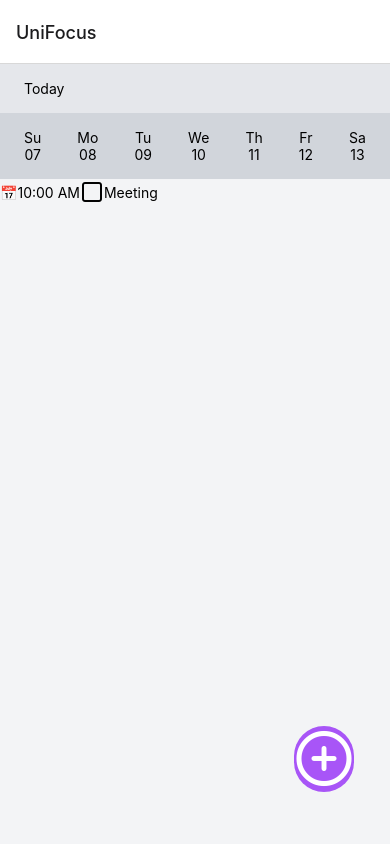
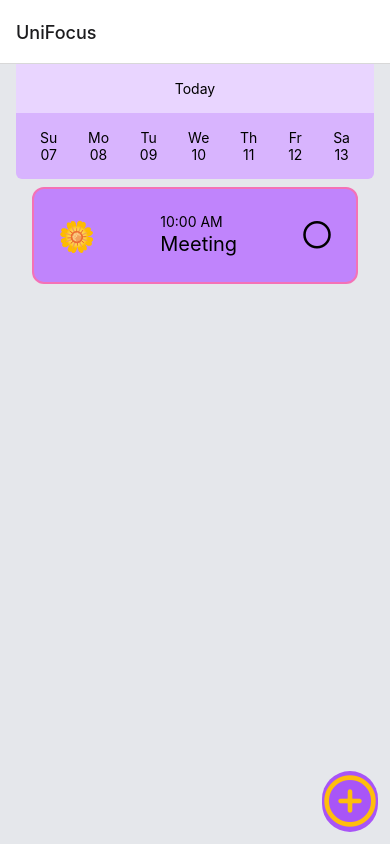
Before and after one commit to cindykandie/unifocus-todoapp, a React Native app: screen /UniFocus in a window 390 px wide. Built offline with nearby package versions, Linux system fonts and the light colour scheme.

Commit message:
Design the task item correctly, make the app more colorful

```diff
--- a/App.js
+++ b/App.js
@@ -11,7 +11,7 @@
   return (
     <NavigationContainer>
       <Stack.Navigator initialRouteName='UniFocus' >
-        <Stack.Screen name="UniFocus" component={MainScreen} />
+        <Stack.Screen name="UniFocus" component={MainScreen} headerShown={false} />
       </Stack.Navigator>
     </NavigationContainer>
   );
--- a/components/DayHeader.js
+++ b/components/DayHeader.js
@@ -18,7 +18,7 @@
   }
 
   return (
-    <View className="flex-row items-center justify-between py-4 px-6 bg-gray-200">
+    <View className="flex-row items-center justify-center py-4 px-6 bg-purple-200">
       <Text>{displayText}</Text>
       {/* Button for navigating to Today */}
       {/* Add onPress action to navigate to Today's list */}
--- a/components/DaysNavigation.js
+++ b/components/DaysNavigation.js
@@ -14,18 +14,21 @@
       const formattedDate = moment().startOf('week').add(index, 'days').format('DD');
 
       return (
+        <View >
         <TouchableOpacity key={day} onPress={() => onDayPress(currentDate)}>
           <View className="items-center">
             <Text>{day}</Text>
             <Text>{formattedDate}</Text>
           </View>
         </TouchableOpacity>
+        </View>
+
       );
     });
   };
 
   return (
-    <View className="flex-row justify-between py-4 px-6 bg-gray-300">
+    <View className="flex-row justify-between py-4 px-6 bg-purple-300 rounded-b-md">
       {renderDays()}
     </View>
   );
--- a/components/PlusButton.js
+++ b/components/PlusButton.js
@@ -6,7 +6,7 @@
   return (
     <TouchableOpacity onPress={onPress}>
       <View className=" bg-purple-500 rounded-full" >
-      <Feather name="plus-circle" size={60} color="white" />
+      <Feather name="plus-circle" size={56} color="#ffbe0b" />
       </View>
     </TouchableOpacity>
   );
--- a/components/TaskItem.js
+++ b/components/TaskItem.js
@@ -5,17 +5,20 @@
 
 const TaskItem = ({ emoji, time, task, isChecked, onToggle }) => {
   return (
-    <View className="flex-row items-center">
-      <Text>{emoji}</Text>
-      <Text>{time}</Text>
-      <TouchableOpacity onPress={onToggle}>
+    <View className="flex-row items-center justify-between p-6 rounded-xl bg-purple-400 m-2 mx-4 border-solid border-2 border-pink-400 bord">
+      <Text className='text-3xl'>{emoji}</Text>
+      <View>
+        <Text className='text-md'>{time}</Text>
+        <Text className='text-xl'>{task}</Text>
+      </View>
+
+      <TouchableOpacity onPress={onToggle} className='rounded-full'>
         {isChecked ? (
-          <Feather name="check-square" size={24} color="black" />
+          <Feather name="check-square" size={30} color="black" />
         ) : (
-          <Feather name="square" size={24} color="black" />
+          <Feather name="circle" size={30} color="black" />
         )}
       </TouchableOpacity>
-      <Text>{task}</Text>
     </View>
   );
 };
--- a/screens/MainScreen.js
+++ b/screens/MainScreen.js
@@ -1,17 +1,18 @@
 // MainScreen.js
 
-import React, { useState } from 'react';
-import { View } from 'react-native';
-import DayHeader from '../components/DayHeader';
-import DaysNavigation from '../components/DaysNavigation';
-import TaskItem from '../components/TaskItem';
-import PlusButton from '../components/PlusButton';
-import TaskAdditionModal from '../components/TaskAddModal';
+import React, { useState } from "react";
+import { ScrollView, View } from "react-native";
+import DayHeader from "../components/DayHeader";
+import DaysNavigation from "../components/DaysNavigation";
+import TaskItem from "../components/TaskItem";
+import PlusButton from "../components/PlusButton";
+import TaskAdditionModal from "../components/TaskAddModal";
 
 const MainScreen = () => {
   const [isModalVisible, setIsModalVisible] = useState(false);
   const [tasks, setTasks] = useState([
-    { id: 1, emoji: '📅', time: '10:00 AM', task: 'Meeting', isChecked: false }]);
+    { id: 1, emoji: "🌼", time: "10:00 AM", task: "Meeting", isChecked: false },
+  ]);
 
   const handleToggle = (taskId) => {
     // Implement toggle functionality based on task id
@@ -19,7 +20,7 @@
 
   const handleDayPress = (selectedDate) => {
     // Implement navigation to the selected day's to-do list
-    console.log('Selected Date:', selectedDate);
+    console.log("Selected Date:", selectedDate);
   };
 
   const handlePlusButtonPress = () => {
@@ -27,8 +28,14 @@
   };
 
   const handleAddTask = ({ time, task }) => {
-    if (task.trim() !== '') {
-      const newTask = { id: tasks.length + 1, emoji: '📆', time, task, isChecked: false };
+    if (task.trim() !== "") {
+      const newTask = {
+        id: tasks.length + 1,
+        emoji: "🌼",
+        time,
+        task,
+        isChecked: false,
+      };
       setTasks([...tasks, newTask]);
       setIsModalVisible(false);
     }
@@ -48,23 +55,24 @@
   };
 
   return (
-    <View className="flex-1 bg-gray-100 pb-4">
+    <View className="flex-1">
+      <View className="flex-1 bg-gray-200 px-4 relative">
         <DayHeader currentDate={new Date()} />
         <DaysNavigation onDayPress={handleDayPress} />
 
-      <View className="flex-1">
-        {renderTasks()}
-      </View>
 
-      <View className="flex items-end justify-center m-5 p-4">
-        <PlusButton onPress={handlePlusButtonPress} />
-      </View>
+        <ScrollView className="flex-1 mb-6">{renderTasks()}</ScrollView>
 
         <TaskAdditionModal
           visible={isModalVisible}
           onClose={() => setIsModalVisible(false)}
           onAddTask={handleAddTask}
         />
+
+        <View className="absolute bottom-3 right-3">
+          <PlusButton onPress={handlePlusButtonPress} />
+        </View>
+      </View>
     </View>
   );
 };
```
Lines whose indentation alone changed are shown as unchanged.
